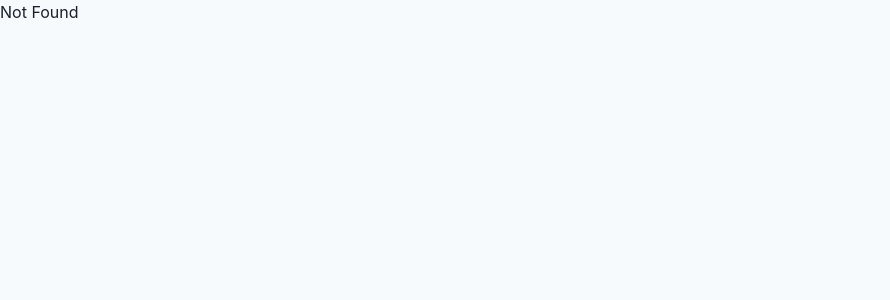
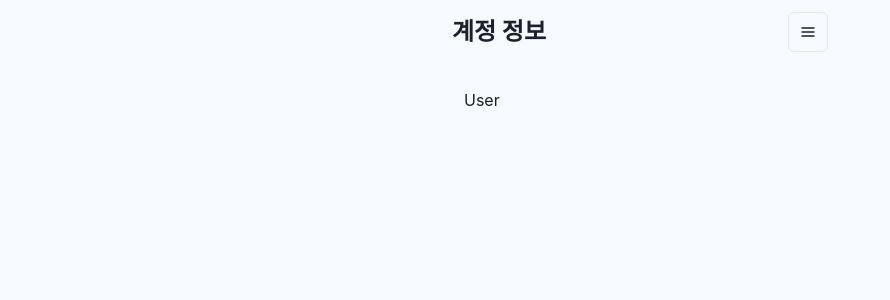
Before and after one commit to Gn0lee/matzip-map, a React (Vite) app: page /user in a window 1280 px wide. Before the commit this address had no page. Shown: the top 300 px of the page, without its empty margins (0-890 px from the left). Built offline with nearby package versions, Linux system fonts and the light colour scheme.

Commit message:
feat: 페이지 레이아웃 추가

```diff
--- a/src/routeTree.gen.ts
+++ b/src/routeTree.gen.ts
@@ -16,10 +16,16 @@ import { Route as rootRoute } from './routes/__root'
 
 // Create Virtual Routes
 
+const UserLazyImport = createFileRoute('/user')()
 const AboutLazyImport = createFileRoute('/about')()
 const IndexLazyImport = createFileRoute('/')()
 
 // Create/Update Routes
+
+const UserLazyRoute = UserLazyImport.update({
+  path: '/user',
+  getParentRoute: () => rootRoute,
+} as any).lazy(() => import('./routes/user.lazy').then((d) => d.Route))
 
 const AboutLazyRoute = AboutLazyImport.update({
   path: '/about',
@@ -43,11 +49,19 @@ declare module '@tanstack/react-router' {
       preLoaderRoute: typeof AboutLazyImport
       parentRoute: typeof rootRoute
     }
+    '/user': {
+      preLoaderRoute: typeof UserLazyImport
+      parentRoute: typeof rootRoute
+    }
   }
 }
 
 // Create and export the route tree
 
-export const routeTree = rootRoute.addChildren([IndexLazyRoute, AboutLazyRoute])
+export const routeTree = rootRoute.addChildren([
+  IndexLazyRoute,
+  AboutLazyRoute,
+  UserLazyRoute,
+])
 
 /* prettier-ignore-end */
--- /dev/null
+++ b/src/routes/user.lazy.tsx
@@ -0,0 +1,14 @@
+import { createLazyFileRoute } from '@tanstack/react-router';
+import PageLayout from 'src/shared/ui/PageLayout';
+
+export const Route = createLazyFileRoute('/user')({
+	component: User,
+});
+
+function User() {
+	return (
+		<PageLayout heading="계정 정보">
+			<h1>User</h1>
+		</PageLayout>
+	);
+}
--- a/src/shared/ui/NavigationMenu.tsx
+++ b/src/shared/ui/NavigationMenu.tsx
@@ -24,7 +24,7 @@ export default function NavigationMenu({ menuProps, menuButtonProps }: Navigatio
 				variant="outline"
 			/>
 			<MenuList>
-				<MenuItem onClick={handleMenuItemClick('')}>홈</MenuItem>
+				<MenuItem onClick={handleMenuItemClick('/')}>홈</MenuItem>
 				<MenuItem onClick={handleMenuItemClick('/user')}>계정 정보</MenuItem>
 			</MenuList>
 		</Menu>
--- /dev/null
+++ b/src/shared/ui/PageLayout.tsx
@@ -0,0 +1,41 @@
+import { Center, Stack, Grid, GridItem, Flex, Heading } from '@chakra-ui/react';
+import { ReactNode } from 'react';
+import NavigationMenu from 'src/shared/ui/NavigationMenu';
+
+interface PageLayoutProps {
+	children?: ReactNode;
+	heading?: string;
+}
+
+export default function PageLayout({ children, heading }: PageLayoutProps) {
+	return (
+		<Grid
+			templateAreas={`
+      "header"
+      "main"
+    `}
+			templateColumns="1fr"
+			templateRows="64px 1fr"
+			height="100%"
+			width="100%"
+		>
+			<GridItem area="header">
+				<Center width="100%" height="100%">
+					<Flex justifyContent="space-between" alignItems="center" width={['100%', '400px']} height="100%" p={[2, 3]}>
+						<Heading as="h3" fontSize={['xl', '2xl']}>
+							{heading}
+						</Heading>
+						<NavigationMenu />
+					</Flex>
+				</Center>
+			</GridItem>
+			<GridItem area="main">
+				<Center width="100%" height="100%">
+					<Stack width={['100%', '400px']} p={[4, 6]} spacing={4} height="100%" overflow="auto">
+						{children}
+					</Stack>
+				</Center>
+			</GridItem>
+		</Grid>
+	);
+}
```
